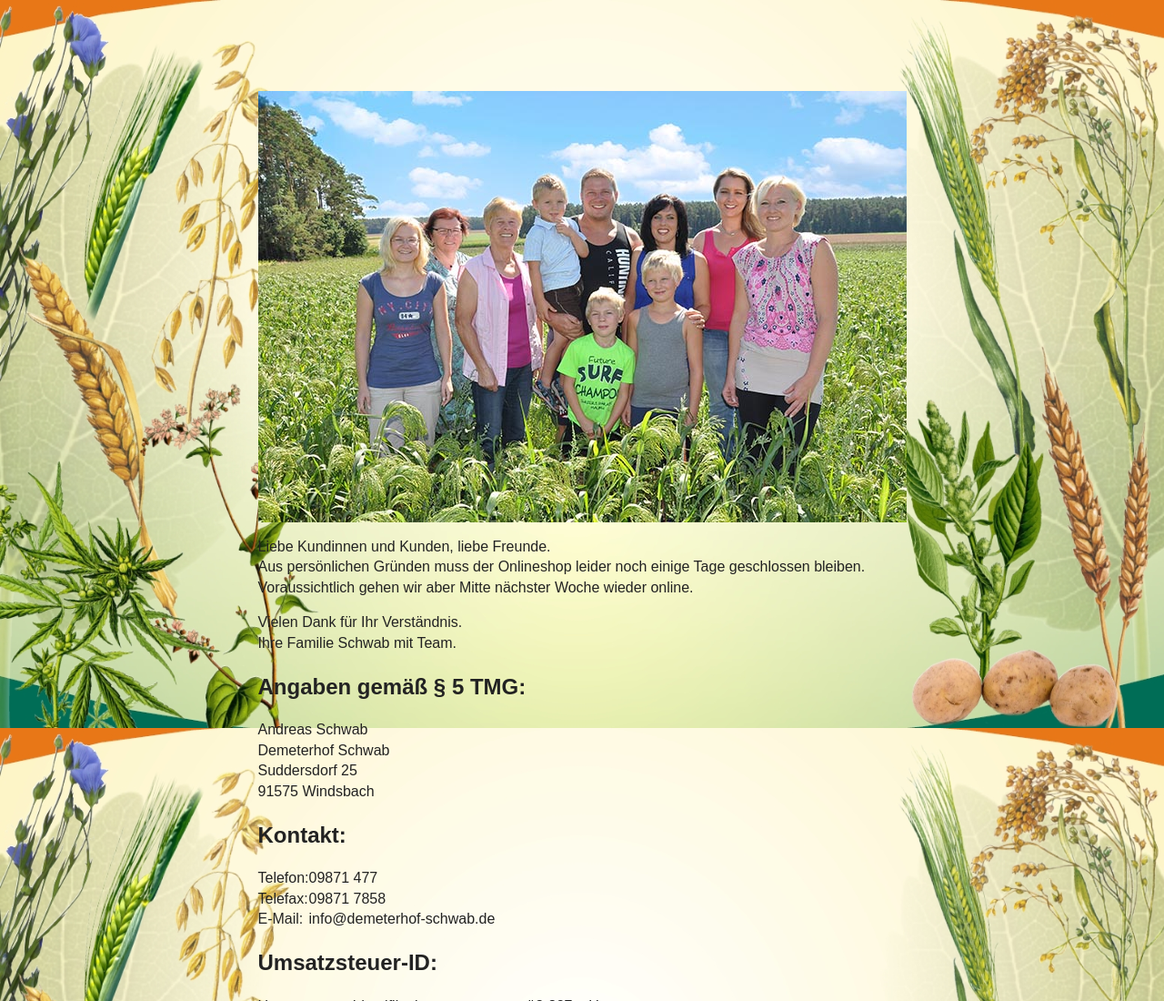
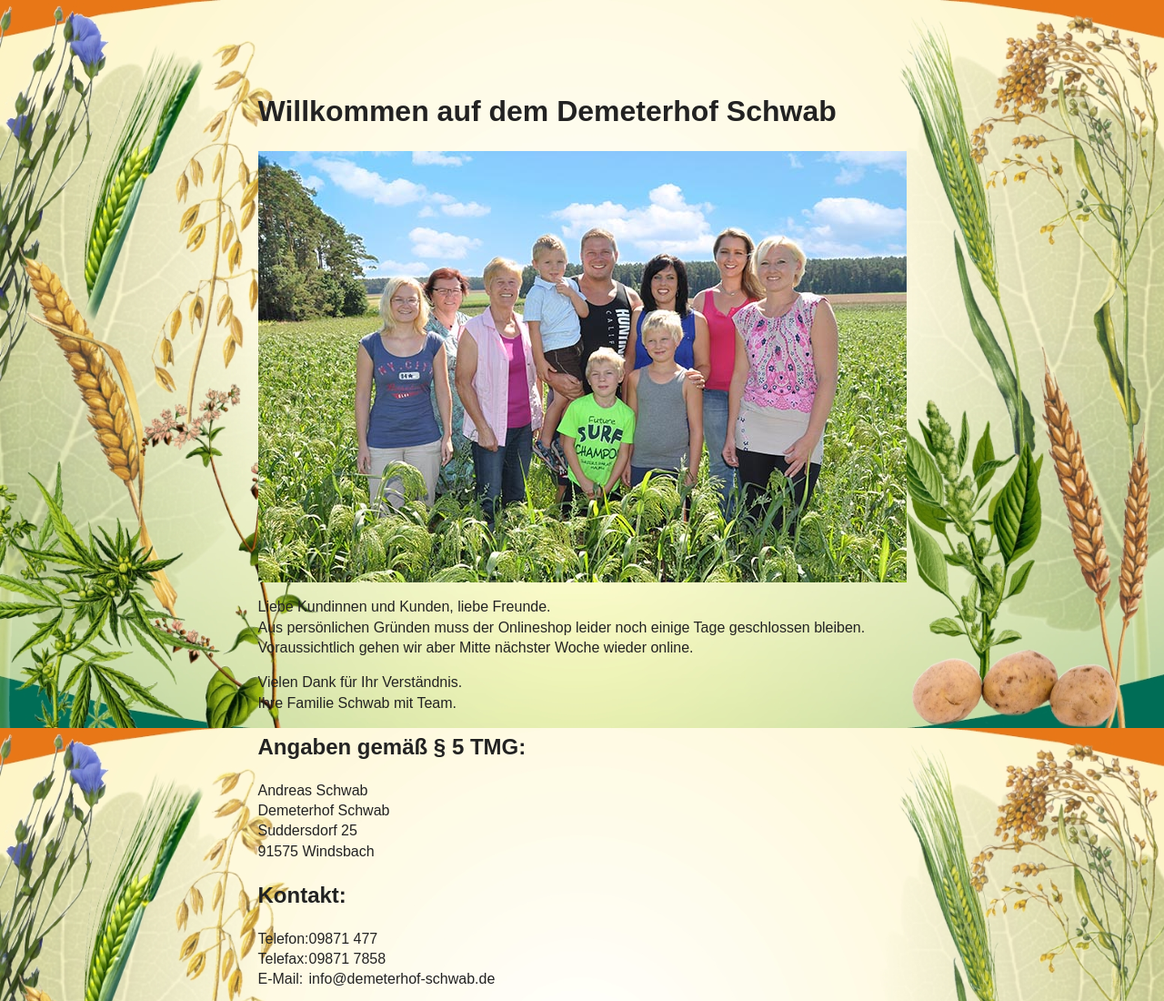
Before and after one commit to tecpromotion/wartung_demeterhof_schwab, a plain HTML site: page index.html in a window 1280 px wide. Shown: the top 1100 px of the page at 91% size. Drawn offline with Linux system fonts and the light colour scheme.

Commit message:
Update index.html

```diff
--- a/index.html
+++ b/index.html
@@ -41,6 +41,7 @@
             <p class="browserupgrade">You are using an <strong>outdated</strong> browser. Please <a href="http://browsehappy.com/">upgrade your browser</a> to improve your experience.</p>
         <![endif]-->
         <div class="container">
+		<h1>Willkommen auf dem Demeterhof Schwab</h1>
         <img src="img/demeterhof_schwab.jpg" title="Demeterhof Schwab" />
         <p>Liebe Kundinnen und Kunden, liebe Freunde.<br />Aus persönlichen Gründen muss der Onlineshop leider noch einige Tage geschlossen bleiben.<br />Voraussichtlich gehen wir aber Mitte nächster Woche wieder online.</p>
  <p>Vielen Dank für Ihr Verständnis.<br />Ihre Familie Schwab mit Team.</p>
```
